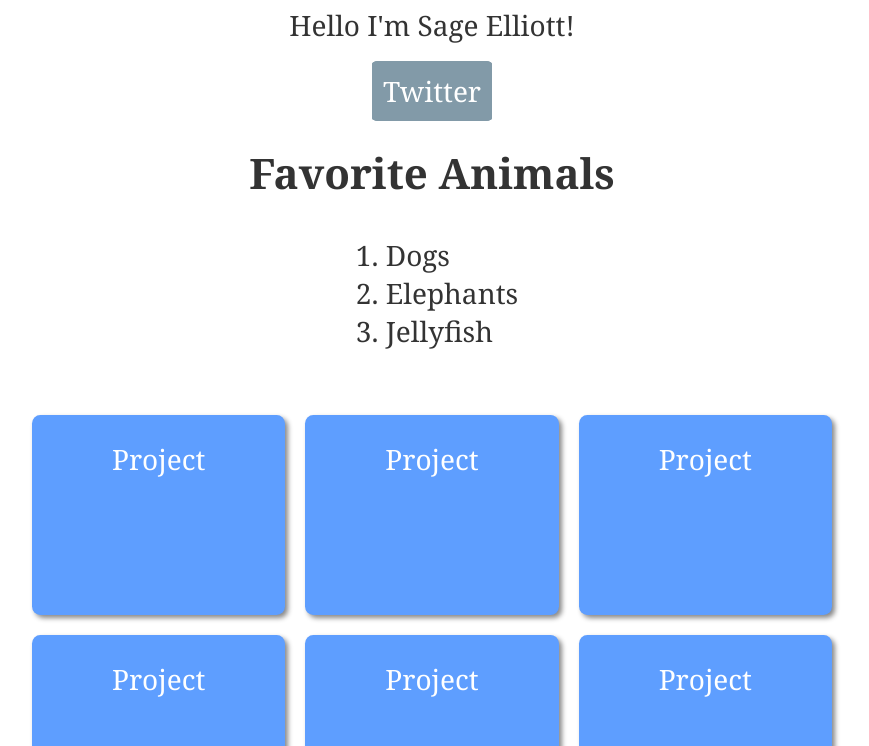
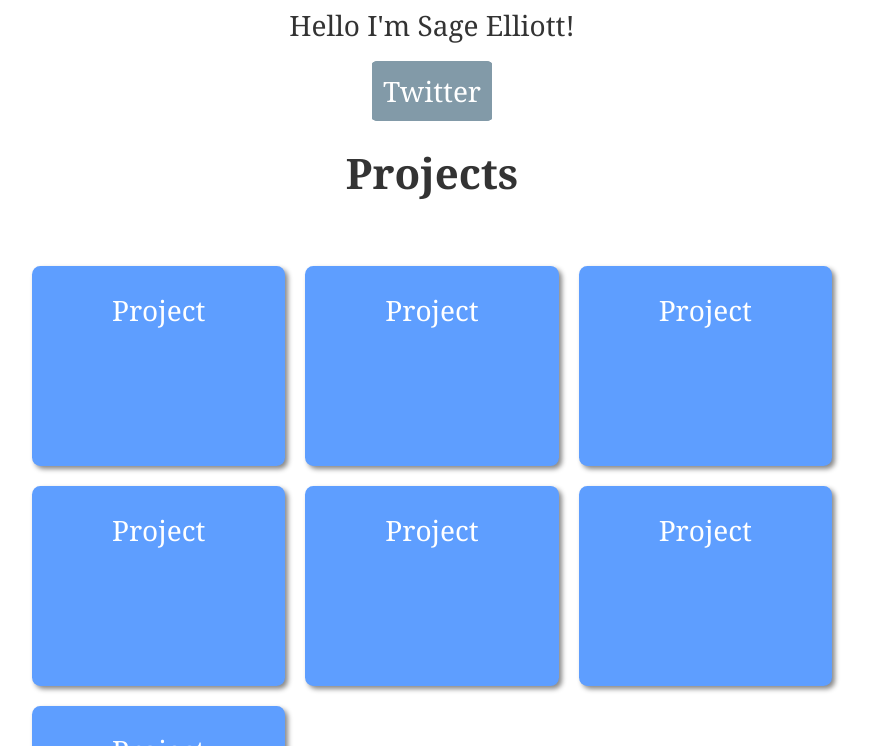
Before and after one commit to sagecodes/learn-to-code-html-css, a plain HTML site: page examples/index.html in a window 1280 px wide. Shown: the part 354-1100 px from the top of the page, without its empty margins (208-1077 px from the left). Drawn offline with Linux system fonts and the light colour scheme.

Commit message:
remove list from final page example

```diff
--- a/examples/css/style.css
+++ b/examples/css/style.css
@@ -28,12 +28,6 @@ body {
     color: #829aa8;
   }
 
-  ol {
-    display: table;
-    margin:0 auto;
-    text-align: left;
-  }
-
   .grid {
     max-width: 800px;
     margin: 45px auto;
--- a/examples/index.html
+++ b/examples/index.html
@@ -23,15 +23,7 @@
 		<a class="btn" href="https://twitter.com/@sagecodes" title="@Sagecodes">Twitter</a>
 
 		<!-- Smaller header than H1 -->
-		<h2>Favorite Animals</h2>
-
-		<!-- Ordered List(OL) with List Items(LI)
-			Change the opening and closing OL tags to UL and see what happens -->
-		<ol>
-			<li>Dogs</li>
-			<li>Elephants</li>
-			<li>Jellyfish</li>
-        </ol>
+		<h2>Projects</h2>
 
         <!-- Here we create a grid system  -->
         <div class="grid" id="project-grid">
```
